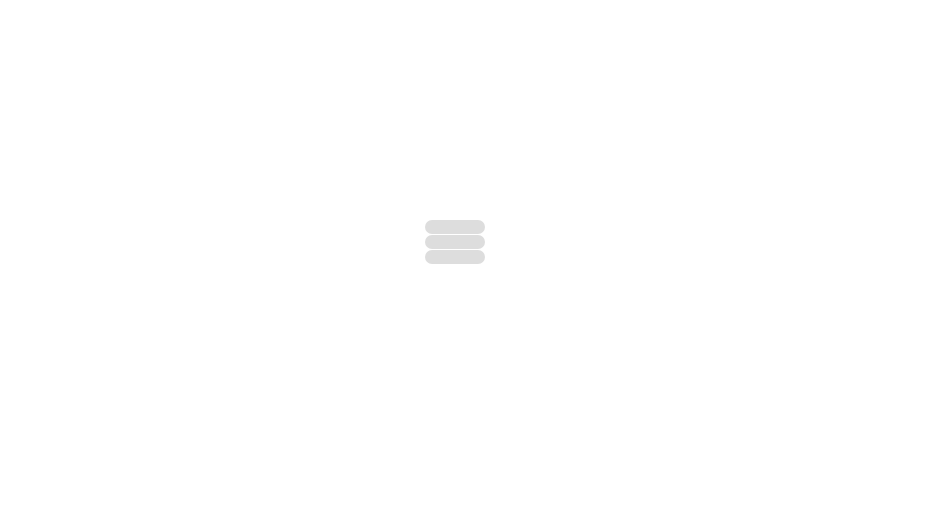
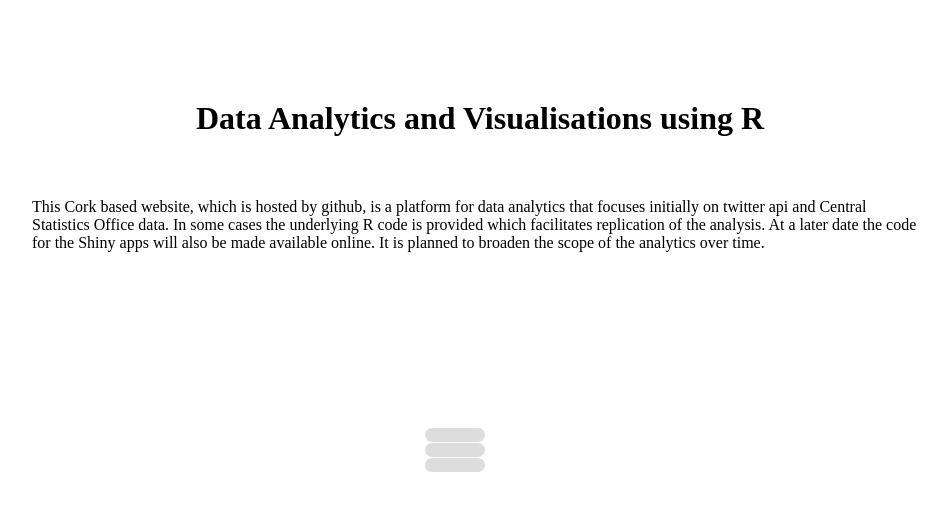
Before and after one commit to CorkDataAnalytics/CorkDataAnalytics.github.io, a Jekyll site: the page index.html, which Jekyll copies as it is, in a window 1280 px wide. Shown: the top 511 px of the page, without its empty margins (160-1107 px from the left). Built offline with Jekyll 4.4.1, drawn with Linux system fonts in a browser that asks for light colours; nearby versions of some CDN libraries.

Commit message:
Update index.html

```diff
--- a/index.html
+++ b/index.html
@@ -230,6 +230,18 @@ h1 {
 </head>
 
 <body>
+	        <div class="content">
+            <h1>Data Analytics and Visualisations using R</h1>
+<p>This Cork based website, which is hosted by github, is a platform for data analytics that focuses initially on twitter api and Central Statistics Office data. In some cases the underlying R code is provided which facilitates replication of the analysis. At a later date the code for the Shiny apps will also be made available online. It is planned to broaden the scope of the analytics over time.</p>
+
+        </div>
+        <p></p>
+          <p></p>
+            <p></p>
+              <p></p>
+                <p></p>
+                  <p></p>
+                    <p></p>
 
 <div class="open"> <span class="cls"></span> <span>
   <ul class="sub-menu ">
```
